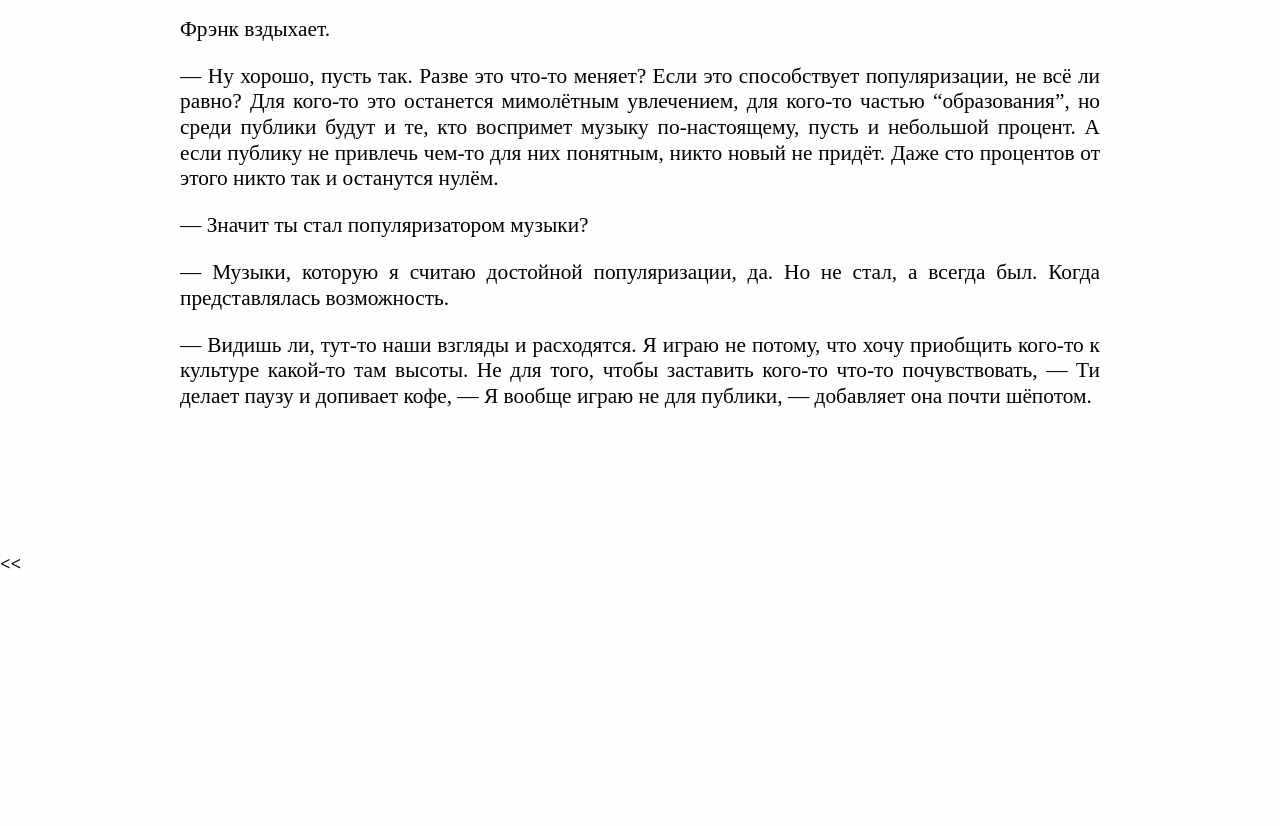
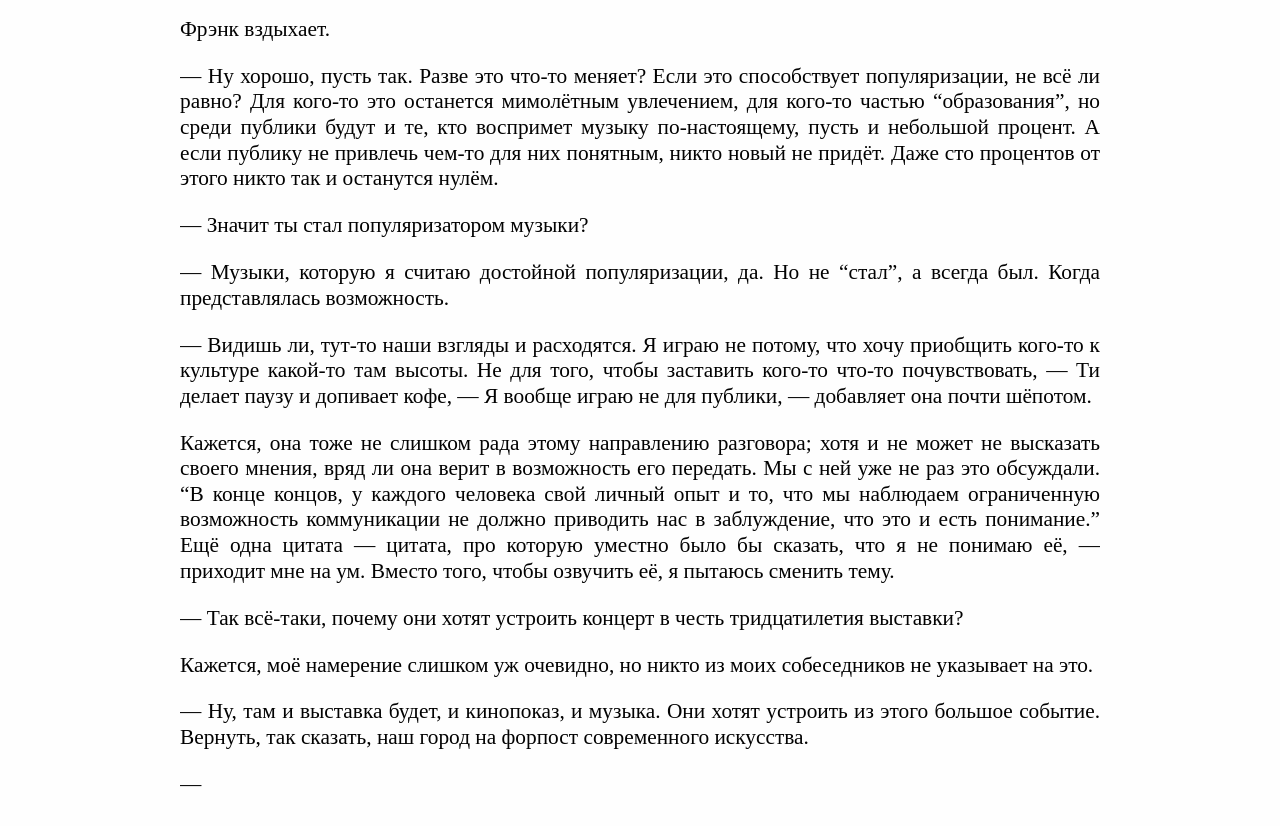
Before and after one commit to caryoscelus/lezvije-travy, a Jekyll site: the page built from text/001.md, in a window 1280 px wide and 900 px high, scrolled down 5835 px. Shown: the top 826 px of the window. Built offline with Jekyll 4.4.1, drawn with Linux system fonts in a browser that asks for light colours; before the commit the page ends 6413 px from its top, so only the background shows below that.

Commit message:
text (001)

```diff
--- a/text/001.md
+++ b/text/001.md
@@ -255,8 +255,6 @@ title: "001"
 
 — Сам порой удивляюсь.
 
-
-
 — Ну, как бы там ни было, — Фрэнк, кажется, боится, что разговор зашёл слишком
 далеко на опасную территорию, — Всё это сейчас вряд ли имеет значение. Сейчас
 эти люди Высокого Положения наконец хотят слышать новую музыку. Разве это не
@@ -276,10 +274,30 @@ title: "001"
 
 — Значит ты стал популяризатором музыки?
 
-— Музыки, которую я считаю достойной популяризации, да. Но не стал, а всегда
+— Музыки, которую я считаю достойной популяризации, да. Но не "стал", а всегда
 был. Когда представлялась возможность.
 
 — Видишь ли, тут-то наши взгляды и расходятся. Я играю не потому, что хочу
 приобщить кого-то к культуре какой-то там высоты. Не для того, чтобы заставить
 кого-то что-то почувствовать, — Ти делает паузу и допивает кофе, — Я вообще
 играю не для публики, — добавляет она почти шёпотом.
+
+Кажется, она тоже не слишком рада этому направлению разговора; хотя и не может
+не высказать своего мнения, вряд ли она верит в возможность его передать. Мы с
+ней уже не раз это обсуждали. "В конце концов, у каждого человека свой личный
+опыт и то, что мы наблюдаем ограниченную возможность коммуникации не должно
+приводить нас в заблуждение, что это и есть понимание." Ещё одна цитата —
+цитата, про которую уместно было бы сказать, что я не понимаю её, — приходит мне
+на ум. Вместо того, чтобы озвучить её, я пытаюсь сменить тему.
+
+— Так всё-таки, почему они хотят устроить концерт в честь тридцатилетия
+выставки?
+
+Кажется, моё намерение слишком уж очевидно, но никто из моих собеседников не
+указывает на это.
+
+— Ну, там и выставка будет, и кинопоказ, и музыка. Они хотят устроить из этого
+большое событие. Вернуть, так сказать, наш город на форпост современного
+искусства.
+
+—
```
